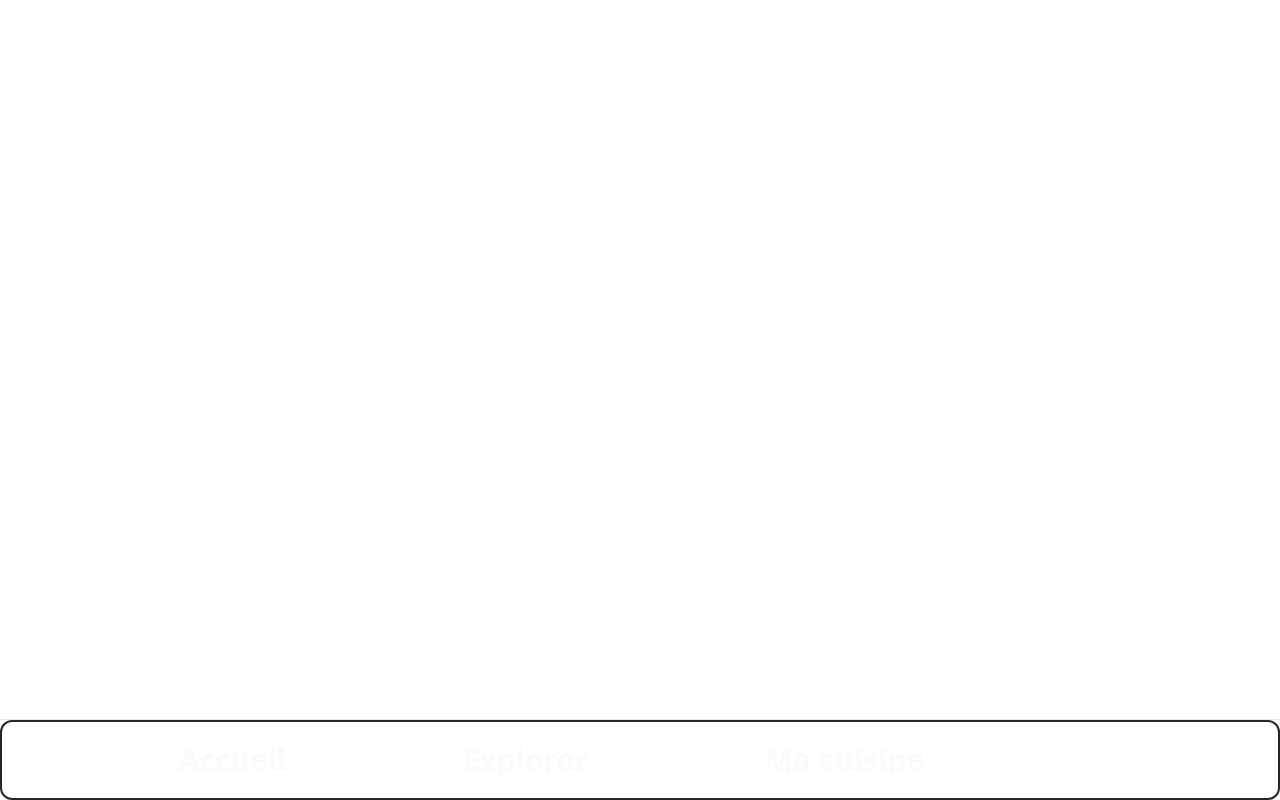
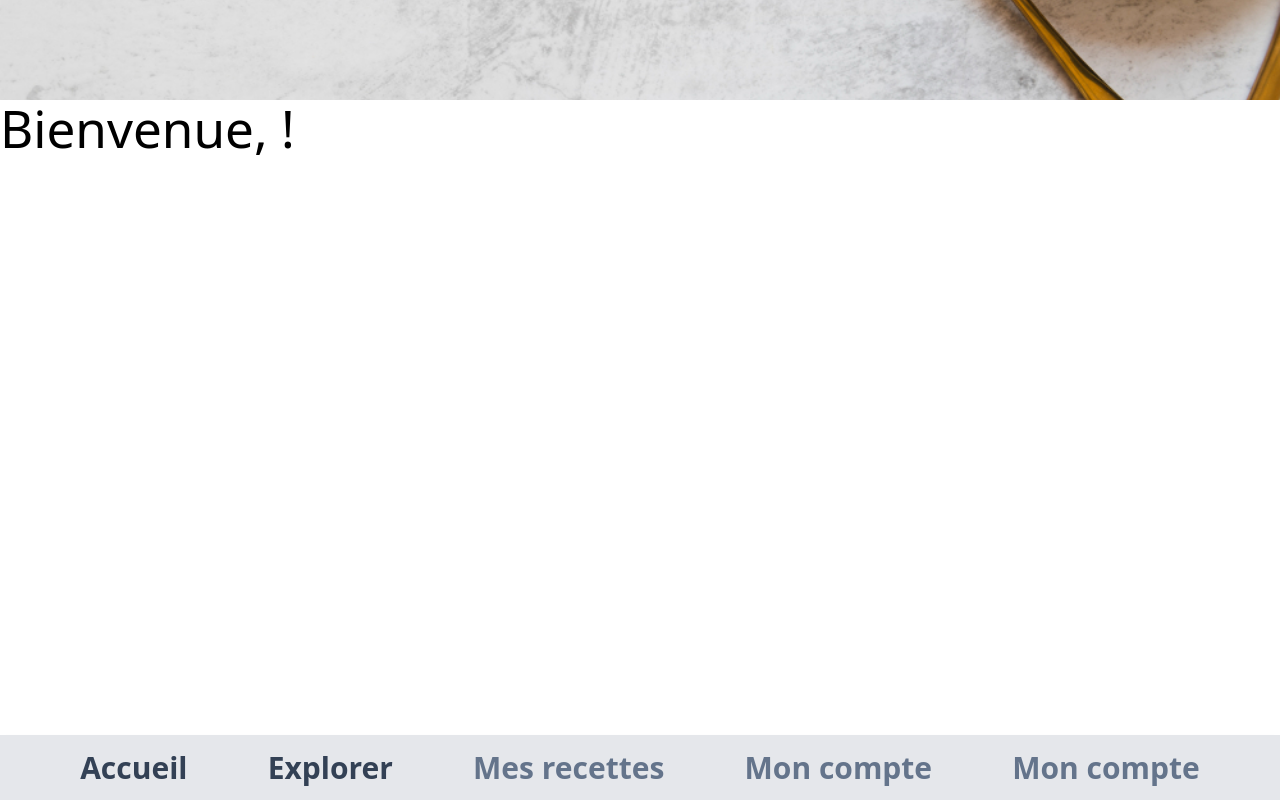
Before and after one commit to Kor-bens/app-cuisine, a React (Vite) app in the folder front-end/: page /dashboard in a window 1280 px wide. Built offline with nearby package versions, Linux system fonts and the light colour scheme; a web font is replaced by a local one.

Commit message:
régler affichage username

```diff
--- a/front-end/src/components/Accueil/Accueil.jsx
+++ b/front-end/src/components/Accueil/Accueil.jsx
@@ -4,14 +4,14 @@ import './accueil.css'
 import Header from "../Header";
 import ListeRecettes from "../Recette/ListeRecettes/ListeRecettes";
 //TODO AFFICHER LES POSTS DES USERS ?? DERNIERE PUBLICATION ??
-function Accueil() {
+function Accueil({userName}) {
   return (
     <>
     <Header><p className=" italic
     mobile:absolute mobile:top-0 mobile:left-0 mobile:ml-4 mobile:mt-12 mobile:text-4xl " style={{ color: '#8B7979' }}>CookBook</p></Header>
 
         <NavBar />
-      <h1 className="text-gray-700" style={{ color: '#8B7979' }}>Home</h1>
+      <h1 className="text-gray-700" style={{ color: '#8B7979' }}>Home {userName}</h1>
       <ListeRecettes />
     </>
   );
--- a/front-end/src/components/Dashboard/Dashboard.jsx
+++ b/front-end/src/components/Dashboard/Dashboard.jsx
@@ -1,10 +1,18 @@
-import NavBar from "./components/Navbar";
-import React, { useState } from "react";
+import NavBar from "../common/navbar/Navbar";
+import Header from "../Header";
+import { useState } from "react";
 // TODO CREATION DU DASHBOARD
-function Dashboard() {
+function Dashboard( {userName} ) {
+  console.log("Dashboard userName:", userName )
   return (
     <>
+   <div>
+   <Header><p className=" italic
+    mobile:absolute mobile:top-0 mobile:left-0 mobile:ml-4 mobile:mt-12 mobile:text-4xl " style={{ color: '#8B7979' }}>{userName}</p></Header>
    <NavBar />
+      <h1>Bienvenue, {userName}!</h1>
+      {/* Le reste du contenu du tableau de bord */}
+    </div>
     </>
   )
 }
```
